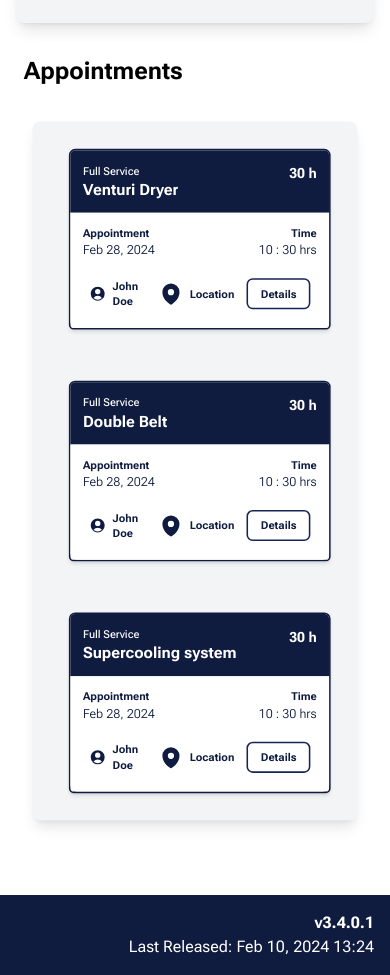
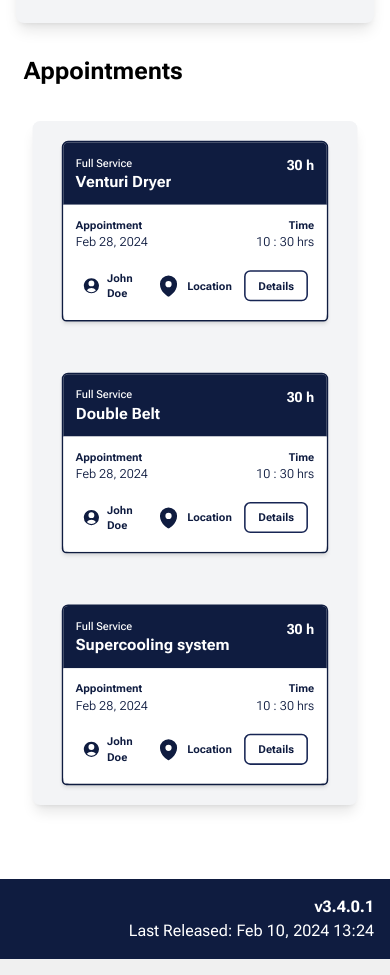
Before and after one commit to sharankumarreddyk/React-Tailwind-1, a React (Vite) app: page / in a window 390 px wide. Shown: the part 2740-3715 px from the top of the page. Built offline with nearby package versions, Linux system fonts and the light colour scheme.

Commit message:
minor changes padding for appointments4

```diff
--- a/src/components/HomeComponents/HomeAppointments.jsx
+++ b/src/components/HomeComponents/HomeAppointments.jsx
@@ -5,8 +5,8 @@ const HomeAppointments = () => {
   return (
     <div className="p-6">
       <h2 className="text-2xl font-bold sm:px-2 mb-4">Appointments</h2>
-      <div className="bg-gray-100 md:p-6 p-2 rounded-lg shadow-lg sm:overflow-x-auto xl:overflow-hidden overflow-hidden md:scale-100 scale-95 ">
-        <div className="sm:min-w-[1200px] w-full  grid sm:grid-cols-3 justify-around md:gap-16 gap-3 md:p-19 p-0 pr-2">
+      <div className="bg-gray-100 md:p-6  rounded-lg shadow-lg sm:overflow-x-auto xl:overflow-hidden overflow-hidden md:scale-100 scale-95 ">
+        <div className="sm:min-w-[1200px] w-full  grid sm:grid-cols-3 justify-around md:gap-16 gap-3 md:p-19 p-0 ">
           {/* Appointment 1 */}
 
           <Appointcard Product={"Venturi Dryer"} Name={"John Doe"} />
```
